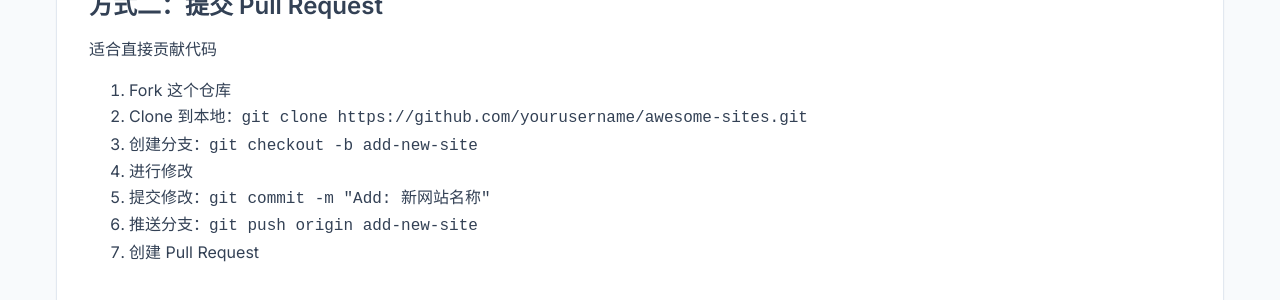
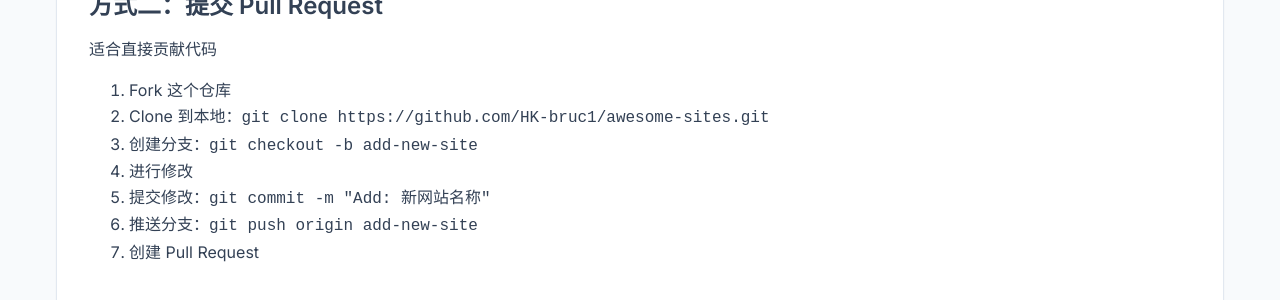
Before and after one commit to HK-bruc1/awesome-sites, a Jekyll site: the page built from CONTRIBUTING.md, in a window 1280 px wide and 900 px high, scrolled down 946 px. Shown: the part 151-451 px from the top of the window. Built offline with Jekyll 4.4.1, drawn with Linux system fonts in a browser that asks for light colours; some of the changed text lies outside the part shown.

Commit message:
bug修复

```diff
--- a/CONTRIBUTING.md
+++ b/CONTRIBUTING.md
@@ -22,7 +22,7 @@ permalink: /contributing/
 ### 方式一：提交 Issue
 适合快速推荐网站或报告问题
 
-1. 点击 [Issues](https://github.com/yourusername/awesome-sites/issues)
+1. 点击 [Issues](https://github.com/HK-bruc1/awesome-sites/issues)
 2. 选择合适的模板
 3. 填写必要信息
 4. 提交Issue
@@ -31,7 +31,7 @@ permalink: /contributing/
 适合直接贡献代码
 
 1. Fork 这个仓库
-2. Clone 到本地：`git clone https://github.com/yourusername/awesome-sites.git`
+2. Clone 到本地：`git clone https://github.com/HK-bruc1/awesome-sites.git`
 3. 创建分支：`git checkout -b add-new-site`
 4. 进行修改
 5. 提交修改：`git commit -m "Add: 新网站名称"`
--- a/ISSUE_TEMPLATE/config.yml
+++ b/ISSUE_TEMPLATE/config.yml
@@ -1,8 +1,8 @@
 blank_issues_enabled: false
 contact_links:
   - name: 💬 讨论和建议
-    url: https://github.com/yourusername/awesome-sites/discussions
+    url: https://github.com/HK-bruc1/awesome-sites/discussions
     about: 项目相关的讨论和建议
   - name: 📧 私人反馈
-    url: mailto:your-email@example.com
+    url: mailto:fuxing319@gmail.com
     about: 私密的反馈和建议
--- a/_config.yml
+++ b/_config.yml
@@ -1,10 +1,10 @@
 # 网站基本信息
 title: Awesome Sites
 description: 精心收集的实用网站合集，涵盖开发工具、学习资源、实用服务等各个领域
-url: https://yourusername.github.io
+url: https://HK-bruc1.github.io
 baseurl: /awesome-sites
-author: Your Name
-email: your-email@example.com
+author: Felix
+email: fuxing319@gmail.com
 
 # GitHub Pages 设置
 plugins:
@@ -17,12 +17,11 @@ lang: zh-CN
 timezone: Asia/Shanghai
 
 # 社交媒体
-github_username: yourusername
-twitter_username: yourusername
+github_username: https://github.com/HK-bruc1
 
 # 网站设置
 show_downloads: true
 google_analytics: # 如果有GA跟踪代码可以填写
 
 # 自定义配置
-github_url: "https://github.com/yourusername/awesome-sites"
+github_url: "https://github.com/HK-bruc1/awesome-sites"
--- a/_layouts/default.html
+++ b/_layouts/default.html
@@ -47,7 +47,7 @@
                     <i class="fas fa-hands-helping"></i>
                     <span>贡献指南</span>
                 </a>
-                <a href="{{ site.github_url | default: '#' }}" class="nav-link" target="_blank">
+                <a href="{{ site.github_url | default: 'https://github.com/HK-bruc1/awesome-sites' }}" class="nav-link" target="_blank">
                     <i class="fab fa-github"></i>
                     <span>GitHub</span>
                 </a>
@@ -77,14 +77,14 @@
                 <div class="footer-section">
                     <h4><i class="fas fa-heart"></i> 支持项目</h4>
                     <div class="footer-buttons">
-                        <a href="{{ site.github_url | default: '#' }}" class="footer-btn" target="_blank">
+                        <a href="{{ site.github_url | default: 'https://github.com/HK-bruc1/awesome-sites' }}" class="footer-btn" target="_blank">
                             <i class="fab fa-github"></i> Star on GitHub
                         </a>
                     </div>
                 </div>
             </div>
             <div class="footer-bottom">
-                <p>&copy; {{ 'now' | date: "%Y" }} Awesome Sites. 采用 MIT 许可证.</p>
+                <p>&copy; {{ 'now' | date: "%Y" }} Awesome Sites by Felix. 采用 MIT 许可证.</p>
                 <p>Made with <i class="fas fa-heart"></i> for the community</p>
             </div>
         </div>
--- a/_layouts/home.html
+++ b/_layouts/home.html
@@ -188,7 +188,7 @@ layout: default
                 <p>发现了好用的网站？快来分享给大家！让我们一起打造更完善的网站资源库。</p>
             </div>
             <div class="cta-actions">
-                <a href="https://github.com/yourusername/awesome-sites/issues/new/choose" class="btn btn-primary" target="_blank">
+                <a href="https://github.com/HK-bruc1/awesome-sites/issues/new/choose" class="btn btn-primary" target="_blank">
                     <i class="fas fa-plus-circle"></i>
                     <span>推荐网站</span>
                 </a>
```
Also changed, not shown: README.md, 1 other file.
